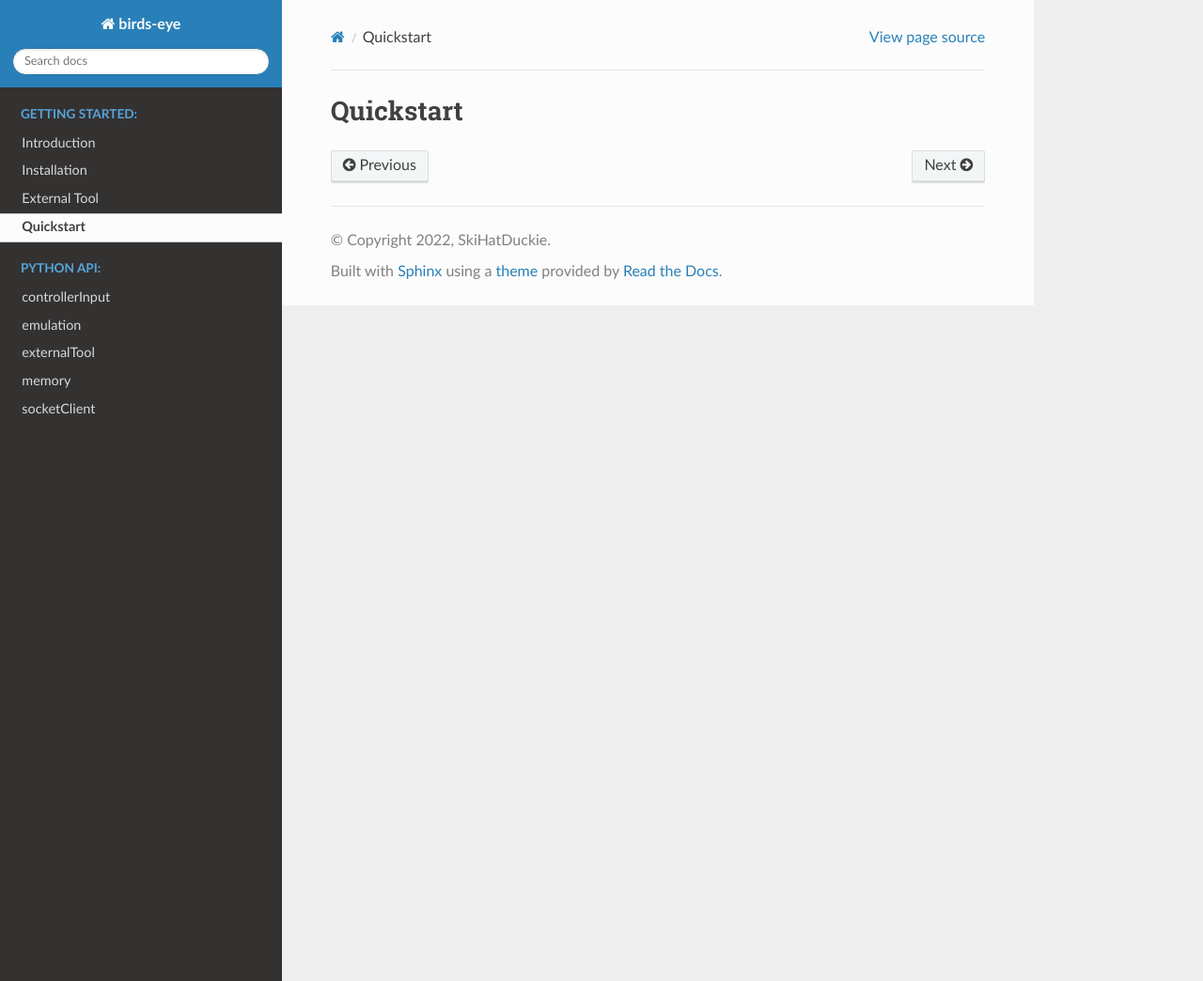
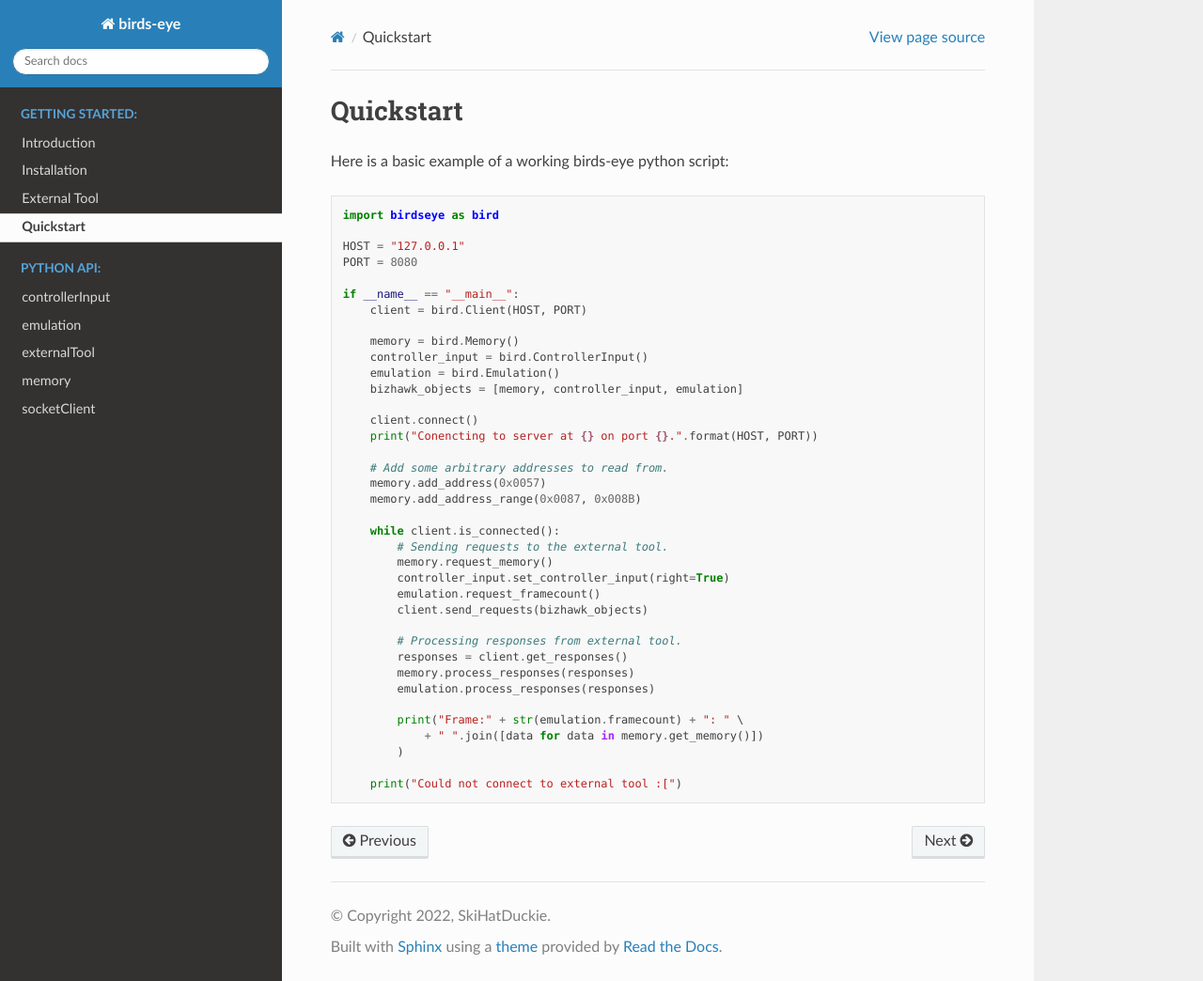
Before and after one commit to SkiHatDuckie/birds-eye, a Sphinx documentation site: the page built from docs/source/gettingStarted/quickstart.rst, in a window 1280 px wide and 1044 px high. Shown: the whole window at 94% size. Built offline with Sphinx 7.4.7 and the Read the Docs theme 2.0.0, drawn with Linux system fonts in a browser that asks for light colours.

Commit message:
Update docs version

```diff
--- a/docs/conf.py
+++ b/docs/conf.py
@@ -22,7 +22,7 @@ copyright = '2022, SkiHatDuckie'
 author = 'SkiHatDuckie'
 
 # The full version, including alpha/beta/rc tags
-release = '0.3.0'
+release = '0.3.1'
 
 
 # -- General configuration ---------------------------------------------------
--- a/docs/source/gettingStarted/quickstart.rst
+++ b/docs/source/gettingStarted/quickstart.rst
@@ -1,2 +1,41 @@
 Quickstart
 ==========
+Here is a basic example of a working birds-eye python script::
+
+    import birdseye as bird
+
+    HOST = "127.0.0.1"
+    PORT = 8080
+
+    if __name__ == "__main__":
+        client = bird.Client(HOST, PORT)
+
+        memory = bird.Memory()
+        controller_input = bird.ControllerInput()
+        emulation = bird.Emulation()
+        bizhawk_objects = [memory, controller_input, emulation]
+
+        client.connect()
+        print("Conencting to server at {} on port {}.".format(HOST, PORT))
+
+        # Add some arbitrary addresses to read from.
+        memory.add_address(0x0057)
+        memory.add_address_range(0x0087, 0x008B)
+
+        while client.is_connected():
+            # Sending requests to the external tool.
+            memory.request_memory()
+            controller_input.set_controller_input(right=True)
+            emulation.request_framecount()
+            client.send_requests(bizhawk_objects)
+
+            # Processing responses from external tool.
+            responses = client.get_responses()
+            memory.process_responses(responses)
+            emulation.process_responses(responses)
+
+            print("Frame:" + str(emulation.framecount) + ": " \
+                + " ".join([data for data in memory.get_memory()])
+            )
+
+        print("Could not connect to external tool :[")
--- a/setup.py
+++ b/setup.py
@@ -12,7 +12,7 @@ with open(path.join(HERE, 'README.md'), encoding='utf-8') as f:
 
 setup(
     name="birds-eye-lib",
-    version="0.3.0",
+    version="0.3.1",
     description="A BizHawk external tool + python library for python scripts to communicate with the BizHawk emulator.",
     long_description=long_description,
     long_description_content_type="text/markdown",
```
